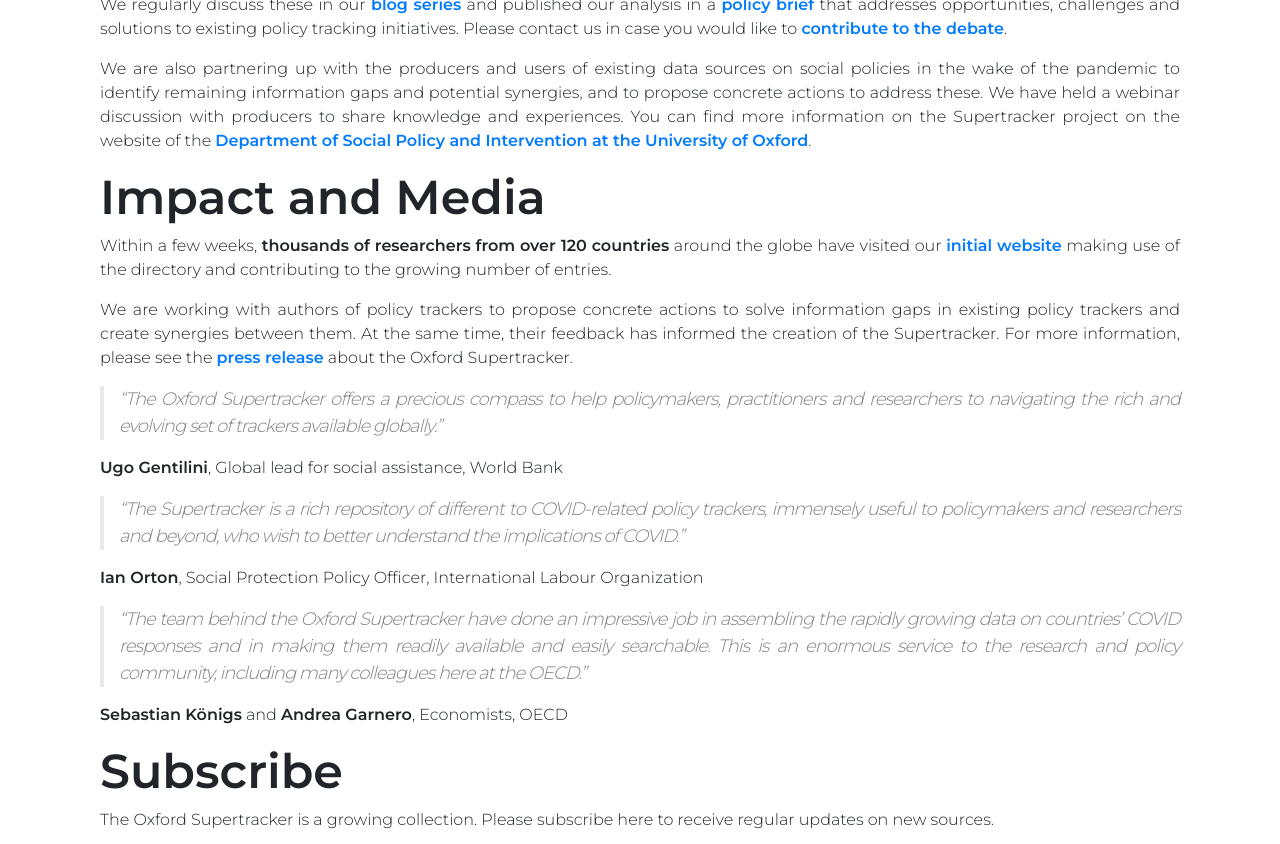
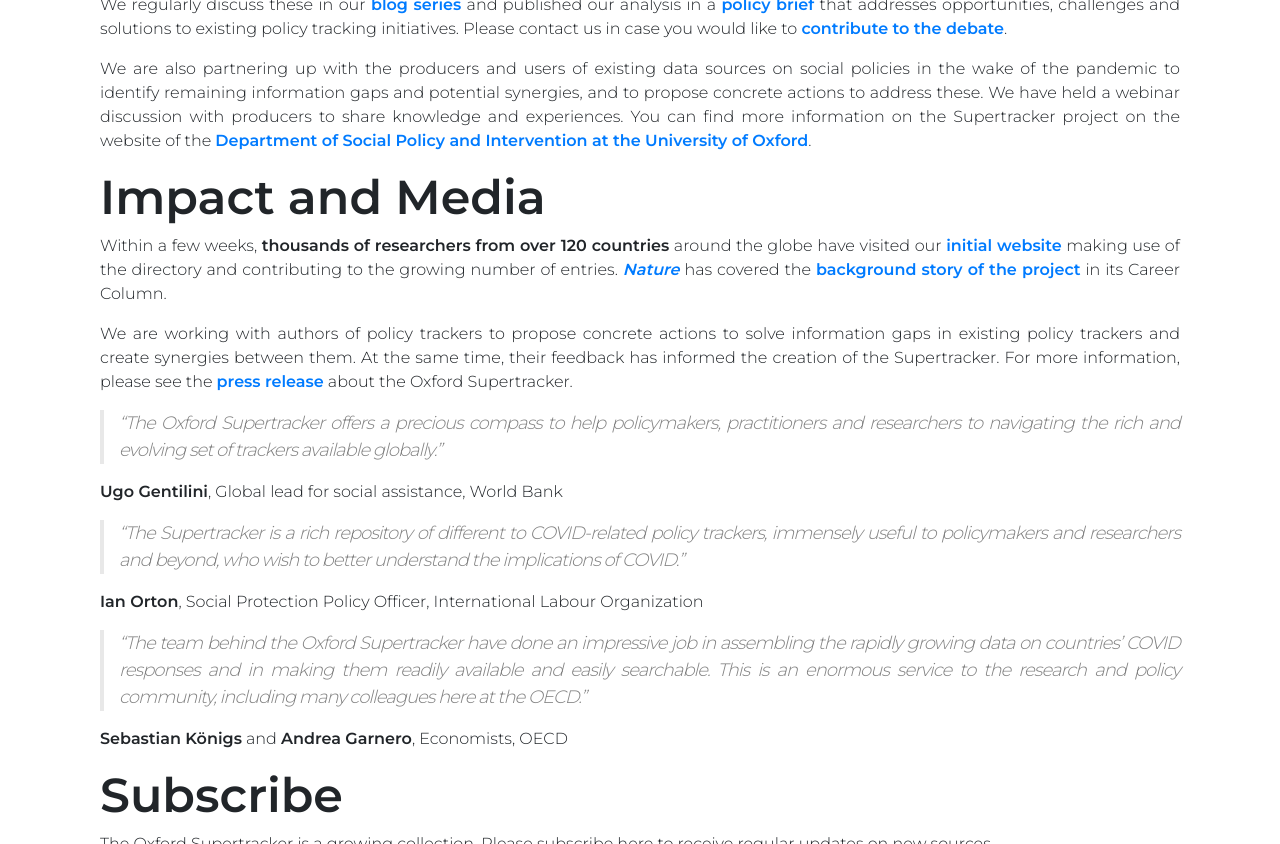
Before and after one commit to lukaslehner/supertracker, a Jekyll site: the page built from index.md, in a window 1280 px wide and 900 px high, scrolled down 671 px, cut to the strip 0-844 px from the top of the window. Built offline with Jekyll 4.4.1, drawn with Linux system fonts in a browser that asks for light colours.

Commit message:
Update index.md
add Nature

```diff
--- a/index.md
+++ b/index.md
@@ -24,7 +24,7 @@ We are also partnering up with the producers and users of existing data sources
 
 # Impact and Media
 
-Within a few weeks, **thousands of researchers from over 120 countries** around the globe have visited our **[initial website](https://lukaslehner.github.io/covid19policytrackers/)** making use of the directory and contributing to the growing number of entries.
+Within a few weeks, **thousands of researchers from over 120 countries** around the globe have visited our **[initial website](https://lukaslehner.github.io/covid19policytrackers/)** making use of the directory and contributing to the growing number of entries. ***[Nature](https://www.nature.com/)*** has covered the **[background story of the project](https://www.nature.com/articles/d41586-020-02760-0)** in its Career Column.
 
 We are working with authors of policy trackers to propose concrete actions to solve information gaps in existing policy trackers and create synergies between them. At the same time, their feedback has informed the creation of the Supertracker. For more information, please see the **[press release](assets/Oxford_COVID_Supertracker_Release.pdf)** about the Oxford Supertracker.
 
```
